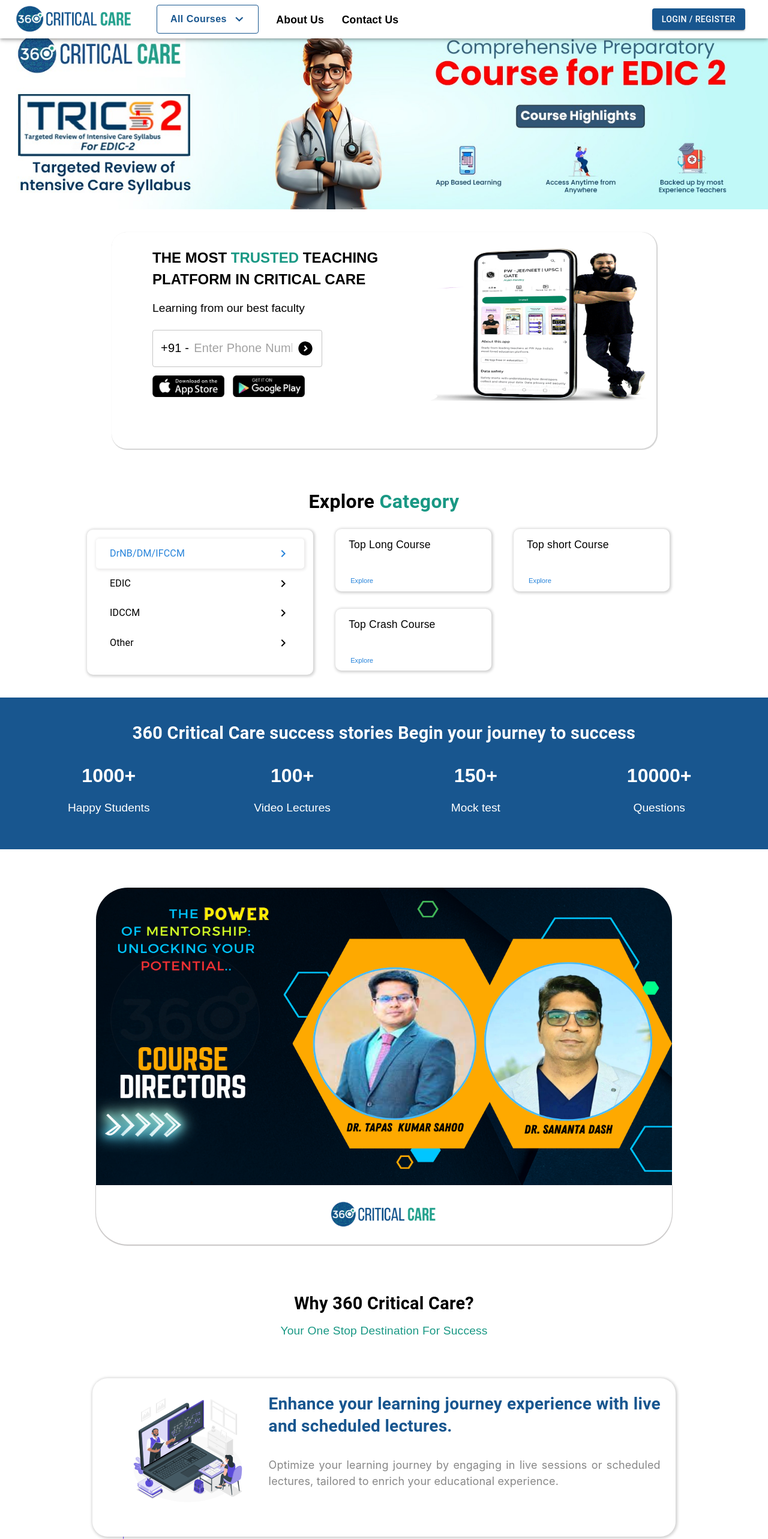
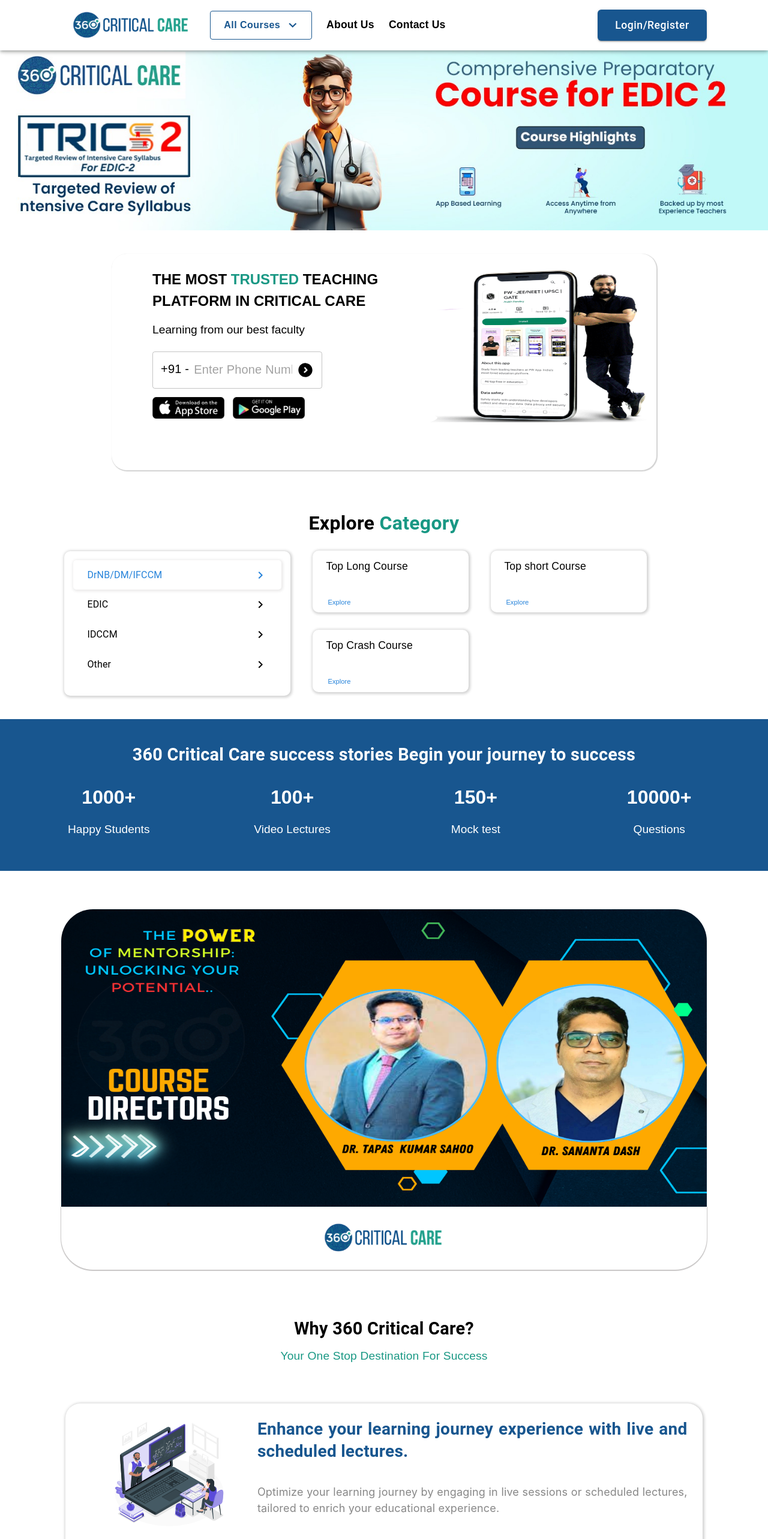
Before and after one commit to vidhichandrakar/Critical-Care, a React (Create React App) app: page / in a window 1280 px wide. Shown: the top 2566 px of the page at 60% size. Built offline with nearby package versions, Linux system fonts and the light colour scheme.

Commit message:
LayoutmargincopyPWLive

```diff
--- a/src/App.css
+++ b/src/App.css
@@ -4,6 +4,9 @@
   height: 100%;
   min-width: 980px;
 }
+/* .AppHeader{
+  margin:  20px 0;
+} */
 
 .App-logo {
   height: 40vmin;
@@ -101,3 +104,19 @@
   right: 0;
   border-bottom-left-radius: 999px;
 }
+
+
+@media (min-width: 700px) {
+  .css-r6ewbb-MuiToolbar-root{
+    margin: 10px 95px !important;
+  }
+  .LoginButton {
+    width: 30;
+    height: 30;
+    background-color: #18568f !important;
+    padding: 11px 29px !important;
+    border-radius: 6px !important;
+    font-size: 1.1rem !important;
+    text-transform: none !important;
+  }
+}
--- a/src/Component/Aboutus/Aboutus.css
+++ b/src/Component/Aboutus/Aboutus.css
@@ -24,7 +24,7 @@
     justify-content: center;
     border: solid 2px black;
     padding: 84px 50px;
-    margin: 25px;
+    margin: 25px 0;
 }
 .AboutLogo{
     width: 200px;
@@ -67,7 +67,7 @@
 .textLeft{
     font-size: 1rem !important;
     text-align: left;
-    margin-top: 2%;
+    margin: 30px 64px !important;
 }
 .textLeft p{
     font-size: 1.2rem ;
--- a/src/Component/Footer/footer.css
+++ b/src/Component/Footer/footer.css
@@ -16,7 +16,7 @@
   box-sizing: border-box;
 }
 .container {
-  max-width: 1170px;
+  max-width: 100%;
   margin: auto;
 }
 .Responsivelogo{
@@ -357,10 +357,13 @@
   font-weight: bold !important;
 }
 .Aboutbox{
-  margin-top: 9% !important;
+  margin-top: 2% !important;
+}
+.PrivacyPolicyBox{
+  margin: 16% 4% !important;
 }
 .width_margin{
-  width: 82% !important;
+  width: 94% !important;
 }
 .cardBox {
   min-width: 60%;
--- a/src/Component/Header/Header.js
+++ b/src/Component/Header/Header.js
@@ -46,7 +46,7 @@
 
   return (
     <AppBar position="fixed" className="AppHeader">
-      <Container maxWidth="xl">
+      <Container maxWidth="l">
         <Toolbar disableGutters>
           <Box sx={{  display: { xs: "flex", md: "none" } }}>
 
@@ -193,7 +193,7 @@
 
           <Box sx={{ flexGrow: 0 ,position:"fixed",right:0}} className="loginContainer">
             <Button variant="contained" className="LoginButton">
-              Login / Register
+              Login/Register
             </Button>
           </Box>
         </Toolbar>
--- a/src/Component/Service/ContactUs.css
+++ b/src/Component/Service/ContactUs.css
@@ -3,8 +3,7 @@
     /* margin-top: 10%; */
 }
 .ContactBox{
-    margin: 5%;
-    margin-top: 7%;
+    margin: 8% 9% !important;
 }
 .ContactBox p{
     text-align: justify;
@@ -40,7 +39,7 @@
 @media(max-width: 498px){
     .ContactFont{
          font-size: 2.5rem !important;
-         margin-top: 3%;
+         margin-top: 16% !important;
     }
     .ContactBox h3{
         font-size: 3.2rem;
@@ -57,7 +56,7 @@
         font-family: Arial, Helvetica, sans-serif  !important;
     }
     .ContactBox{
-        margin-top: 13% !important;
+        margin: 3% !important;
     }
     .MapBox{
         flex-direction: column;
--- a/src/Component/Service/PrivacyPolicy.css
+++ b/src/Component/Service/PrivacyPolicy.css
@@ -34,8 +34,7 @@
 }
 
 .PrivacyPolicyBox{
-    margin: 4%;
-    margin-top: 6%;
+    margin: 8% 9%;
     font-family: Gilroy-Medium, sans-serif !important;
     line-height: var(--bs-body-line-height);
 }
--- a/src/Component/Terms&Condition/Terms.css
+++ b/src/Component/Terms&Condition/Terms.css
@@ -1,6 +1,5 @@
 .TermsBox{
-    margin: 5%;
-    margin-top: 7% !important;
+    margin: 8% 9% !important;
 }
 .headSize{
     font-size: 1.5em ;
@@ -74,7 +73,7 @@
         font-size: 2.6rem !important;
     }
     .TermsBox{
-        margin-top: 15% !important;
+       margin: 16% 2% !important;
     }
 
 }
--- a/src/index.css
+++ b/src/index.css
@@ -55,18 +55,22 @@
   position: sticky !important;
   top: 0 !important;
 }
-.LoginButton {
+/* .LoginButton {
   width: 30;
   height: 30;
   background-color: #18568f !important;
-}
+  padding: 11px 29px !important;
+  border-radius: 6px !important;
+  font-size: 1.1rem !important;
+  text-transform: none !important;
+} */
 .logo {
   width: 200px;
   height: 50px;
   /* margin-left: 3%; */
 }
 .loginContainer {
-  margin-right: 3%;
+  margin-right: 8%;
 }
 .homeImage {
   width: 100%;
@@ -76,10 +80,10 @@
   height: auto !important;
   width: 100%;
   z-index: 78 !important;
-  margin-top: 3%;
+  margin-top: 5.8% !important;
 }
 .cardHome {
-  width: 79% !important;
+  width: 83% !important;
   overflow: visible;
   height: 60%;
   display: flex;
@@ -266,7 +270,7 @@
 
 .testimonialPara {
   font-size: 1rem;
-  padding-bottom: 1%;
+  padding-bottom: 30%;
   height: 22vh;
 }
 
@@ -320,7 +324,7 @@
 
 .cardBox {
   min-width: 50%;
-  margin-left: 15%;
+  margin-left: 10%;
   box-shadow: 1px 1px 4px 2px #d3d3d3 !important;
   border-radius: 10px 10px 10px 10px;
   padding: 2%;
@@ -481,15 +485,15 @@
    box-shadow: 0px 1px 1px 1px #c8c6c6;
    border-bottom-left-radius: 53px;
    border-bottom-right-radius: 53px;
-   width: 75%;
-   margin-left: 12.5%;
+   width: 84%;
+   margin-left: 8%;
     padding: 2%;
 }
 .planImgBottom{
   width: 20%;
 }
 .planImg {
-  width: 75%;
+  width: 84%;
   height: 62vh !important;
   border-top-left-radius: 53px;
   border-top-right-radius: 53px;
@@ -502,7 +506,7 @@
   font-weight: 600 !important;
 }
 .imageNeet{
-  width:75%;
+  width:83%;
   margin-top: 3%;
 }
 .planSubTextTypo {
@@ -516,7 +520,7 @@
 /* Live */
 .liveBox {
   display: flex;
-  width: 76%;
+  width: 83%;
   margin: auto;
   padding: 2%;
   box-shadow: 1px 1px 4px 2px #d3d3d3 !important;
@@ -701,6 +705,9 @@
 }
 
 @media (max-width: 484px) {
+  .css-r6ewbb-MuiToolbar-root{
+    margin: 15px 5px !important;
+  }
   .leftSubDesign {
     font-size: 2rem;
   }
@@ -741,9 +748,9 @@
     box-shadow: 1px 1px 1px 1px #d3d3d3 !important;
   }
   .LoginButton {
-    width: 326px !important;
-    height: 57% !important;
+    padding: 8px 22px !important;
     font-size: 1.7em !important;
+    text-transform: none !important;
   }
   /* .leftDesign {
     width: 100%;
@@ -757,7 +764,7 @@
     transform-style: preserve-3d;
     height: auto !important;
     width: 100%;
-    margin-top: 8%;
+    margin-top: 9% !important;
   }
 
   .loginContainer {
@@ -809,11 +816,11 @@
     height: 50%;
     margin-left: 2%;
   }
-  .LoginButton {
+  /* .LoginButton {
     width: 326px !important;
     height: 57% !important;
     font-size: 1.7em !important;
-  }
+  } */
   .logo {
     display: none;
     width: 50%;
@@ -832,11 +839,11 @@
 }
 
 @media screen and (max-width: 413px) {
-  .LoginButton {
+  /* .LoginButton {
     width: 326px !important;
     height: 57% !important;
     font-size: 1.7em !important;
-  }
+  } */
 
 
   .loginContainer {
@@ -844,11 +851,11 @@
   }
 }
 @media (max-width: 340px) {
-  .LoginButton {
+  /* .LoginButton {
     width: 326px !important;
     height: 57% !important;
     font-size: 1.7em !important;
-  }
+  } */
 
 
   .loginContainer {
```
